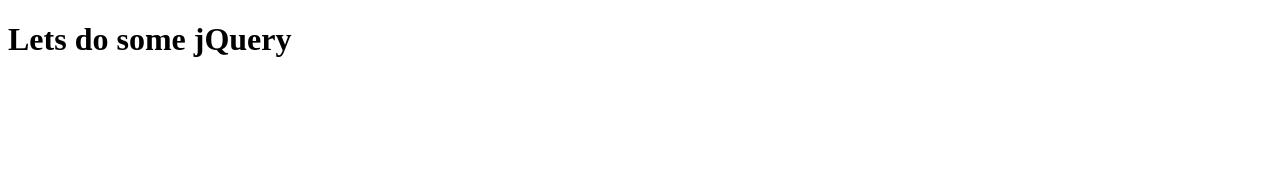
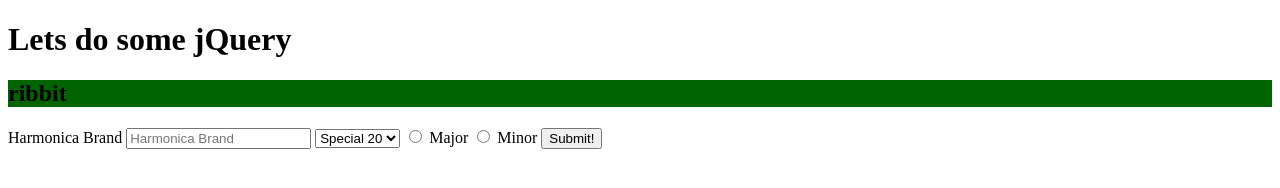
Before and after one commit to vkarlen/jQuery-practice, a plain HTML site: page index.html in a window 1280 px wide. Drawn offline with Linux system fonts and the light colour scheme.

Commit message:
Added inputs and buttons

```diff
--- a/client.js
+++ b/client.js
@@ -4,4 +4,8 @@ $(document).ready(onReady);
 
 function onReady() {
   console.log('lets do this');
+
+  const h2 = $('h2');
+
+  $('h2').addClass('froggy');
 }
--- a/index.html
+++ b/index.html
@@ -5,10 +5,27 @@
     <meta name="viewport" content="width=device-width, initial-scale=1.0" />
     <script src="jQuery.js"></script>
     <script src="client.js"></script>
+    <link rel="stylesheet" href="style.css" />
 
     <title>jQuery Practice</title>
   </head>
   <body>
     <h1>Lets do some jQuery</h1>
+    <h2>ribbit</h2>
+    <label for="brand">Harmonica Brand</label>
+    <input type="text" id="brand" placeholder="Harmonica Brand" />
+
+    <select>
+      <option>Special 20</option>
+      <option>Rocket</option>
+    </select>
+
+    <!-- radio buttons. same name keeps them grouped for single seletion -->
+    <input type="radio" name="type" id="major" />
+    <label for="major">Major</label>
+    <input type="radio" name="type" id="minor" />
+    <label for="minor">Minor</label>
+
+    <input type="submit" value="Submit!" />
   </body>
 </html>
--- /dev/null
+++ b/style.css
@@ -0,0 +1,3 @@
+.froggy {
+  background-color: darkgreen;
+}
```
